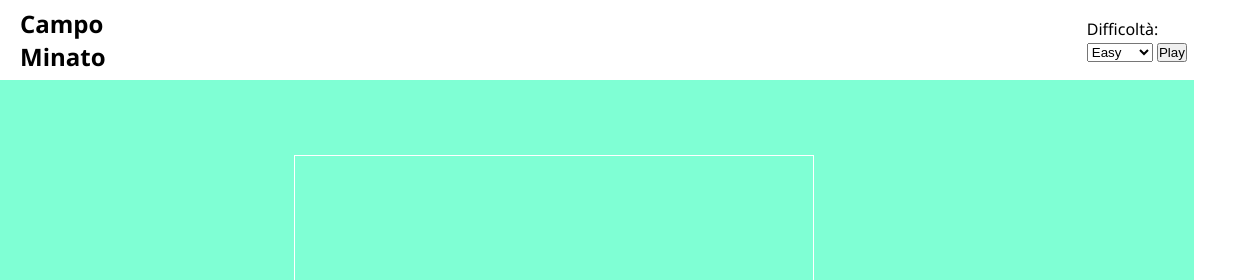
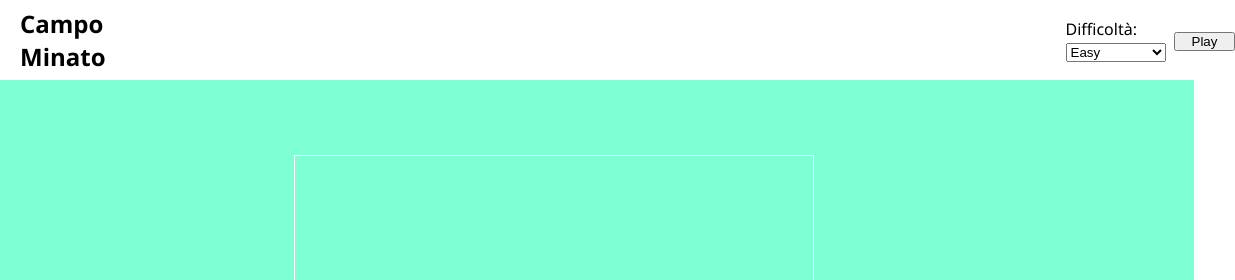
Before and after one commit to Paparellav/js-campominato-grid, a plain HTML site: page index.html in a window 1280 px wide. Shown: the top 280 px of the page, 86-1321 px from the left, 1235 px wide, since content can reach past the window. Drawn offline with Linux system fonts and the light colour scheme.

Commit message:
refactoring pt. 2

```diff
--- a/css/style.css
+++ b/css/style.css
@@ -27,6 +27,15 @@ header form {
     margin-left: 60rem;
 }
 
+form select {
+    width: 100px;
+}
+
+header button {
+    margin-top: .2rem;
+    margin-left: .5rem;
+    padding: 0rem 1rem;
+}
 main {
     width: 100%;
     height: calc(100vh - 130px);
--- a/index.html
+++ b/index.html
@@ -21,8 +21,8 @@
                 <option value="">Difficult</option>
                 <option value="">Crazy</option>
             </select>
-            <button>Play</button>
         </form>
+        <button>Play</button>
     </header>
     <!-- /Header -->
     <!-- Main -->
--- a/js/script.js
+++ b/js/script.js
@@ -1,15 +1,15 @@
 // Generare una griglia di gioco quadrata in cui ogni cella contiene un numero compreso tra 1 e 100.
 // Quando l'utente clicca su ogni cella, la cella cliccata si colora di azzurro.
-const gridContainer = document.querySelector(".grid-container");
-gridContainer.innerHTML = "";
-console.log(gridContainer);
+
 
 const playButton = document.querySelector("button");
 playButton.addEventListener("click", function () {
+
+    const gridContainer = document.querySelector(".grid-container");
+    gridContainer.innerHTML = "";
+
     for (let i = 1; i <= 100; i++) {
         const gridNumber = i;
-        // console.log(gridNumber);
-
 
         //2. Creare un elemento html
         const newElement = document.createElement("div");
@@ -29,7 +29,5 @@ playButton.addEventListener("click", function () {
 
         // appendo questo elemnto al contenitore
         gridContainer.append(newElement);
-
-
     }
 });
```
